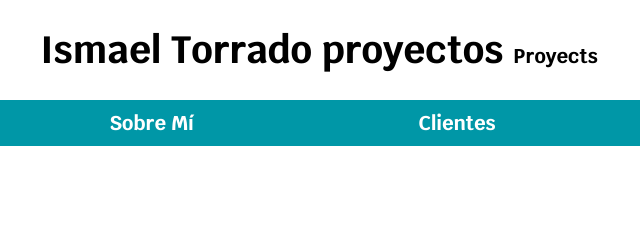
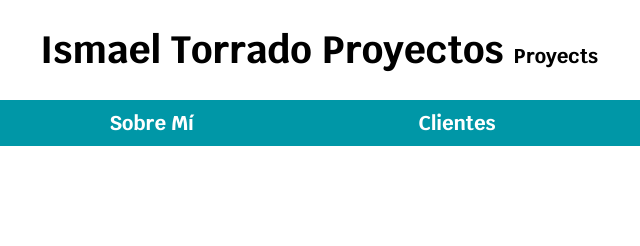
Before and after one commit to Lepisma07/dawfreelancer, a plain HTML site: page Mis Proyectos.html in a window 1280 px wide. Shown: the top 246 px of the page, 321-961 px from the left. Drawn offline with Linux system fonts and the light colour scheme.

Commit message:
first commit

```diff
--- a/Mis Proyectos.html
+++ b/Mis Proyectos.html
@@ -13,7 +13,7 @@
 </head>
 <body>
     <header>
-        <h1 class="titulo">Ismael Torrado proyectos <span>Proyects</span></h1>
+        <h1 class="titulo">Ismael Torrado Proyectos <span>Proyects</span></h1>
 
     </header>
 
```
